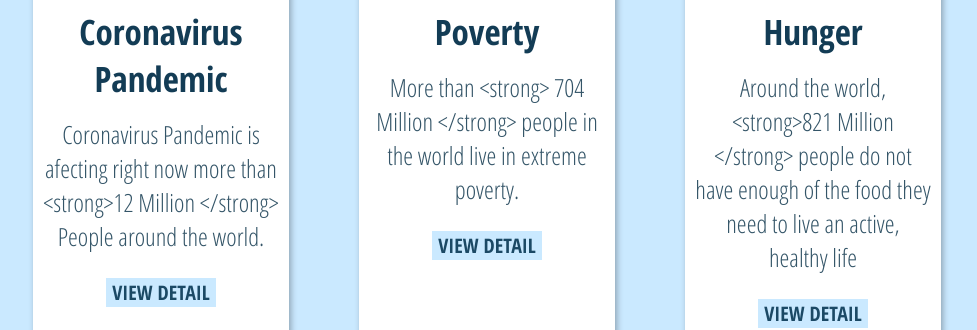
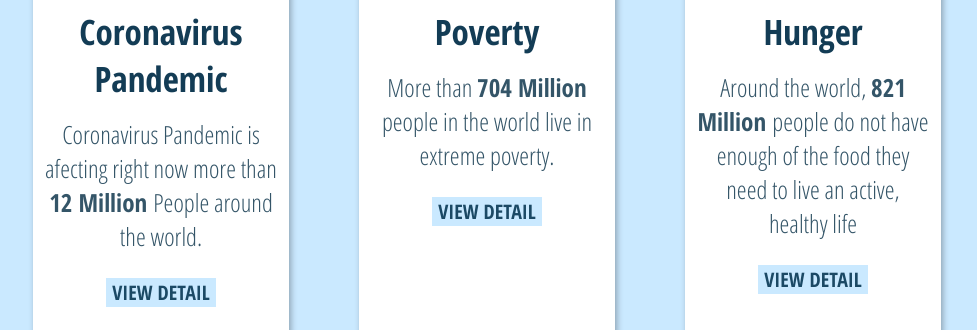
Before and after one commit to Mobwiser-IT-Academy/Share-Humanity-Rita-Silva, an Angular app: page /home in a window 1280 px wide. Shown: the part 1017-1347 px from the top of the page, without its empty margins (153-1130 px from the left). Built offline with nearby package versions, Linux system fonts and the light colour scheme.

Commit message:
fixed strong tag

```diff
--- a/src/app/home/home.component.html
+++ b/src/app/home/home.component.html
@@ -1,7 +1,7 @@
 
 <div class="filter">
     <ul>
-      <li (click)="test()" id="show-all"><a href="/home/#issues-container">Show All issues</a></li>
+      <li  id="show-all"><a href="/home/#issues-container">Show All issues</a></li>
       <li id="health"><a href="/home/#issues-container">Health</a></li>
       <li id="social"><a href="/home/#issues-container">Social</a></li>
       <li id="economic"><a href="/home/#issues-container">Economic</a></li>
@@ -22,9 +22,11 @@
       <h4>What are the humanitarian global issues we are facing right now?</h4>
     </div>
 
-    <section id="issues-container">
-          <div *ngFor="let issue of issues" class="box"><img src={{issue.src}}/><h5>{{issue.title}}</h5> <p>{{issue.description}}</p> <button><a href={{issue.href}}>View Detail</a></button></div>
-    </section>
+    <div id="issues-container">
+          <div *ngFor="let issue of issues" class="box"><img src={{issue.src}}/><h5>{{issue.title}}</h5> <p [innerHTML]="issue.description"></p> <button><a href={{issue.href}}>View Detail</a></button></div>
+
+
+        </div>
 
     <a href="/home" id="#goTop">
 
```
